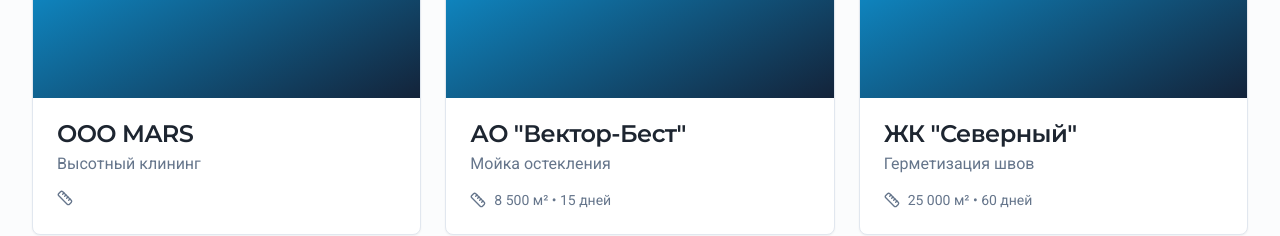
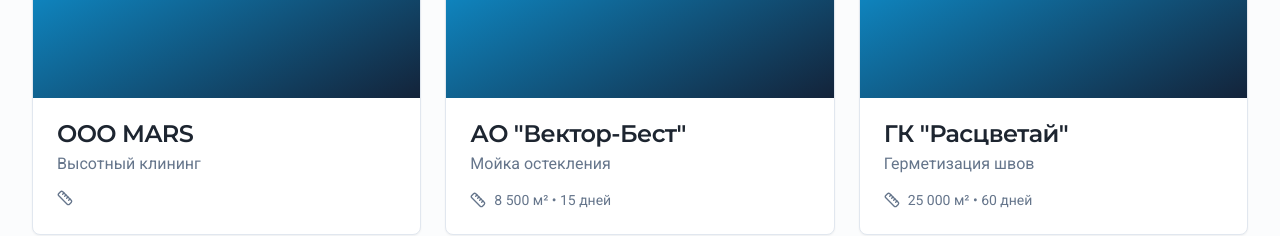
Before and after one commit to pr-poehali-dev/height-work-advertisement, a React (Vite) app: page / in a window 1280 px wide. Shown: the part 2300-2536 px from the top of the page. Built offline with nearby package versions, Linux system fonts and the light colour scheme.

Commit message:
Add ГК "Расцветай" integration

```diff
--- a/src/pages/Index.tsx
+++ b/src/pages/Index.tsx
@@ -229,7 +229,7 @@ const Index = () => {
                 metrics: '8 500 м² • 15 дней',
               },
               {
-                title: 'ЖК "Северный"',
+                title: 'ГК "Расцветай"',
                 description: 'Герметизация швов',
                 metrics: '25 000 м² • 60 дней',
               },
```
